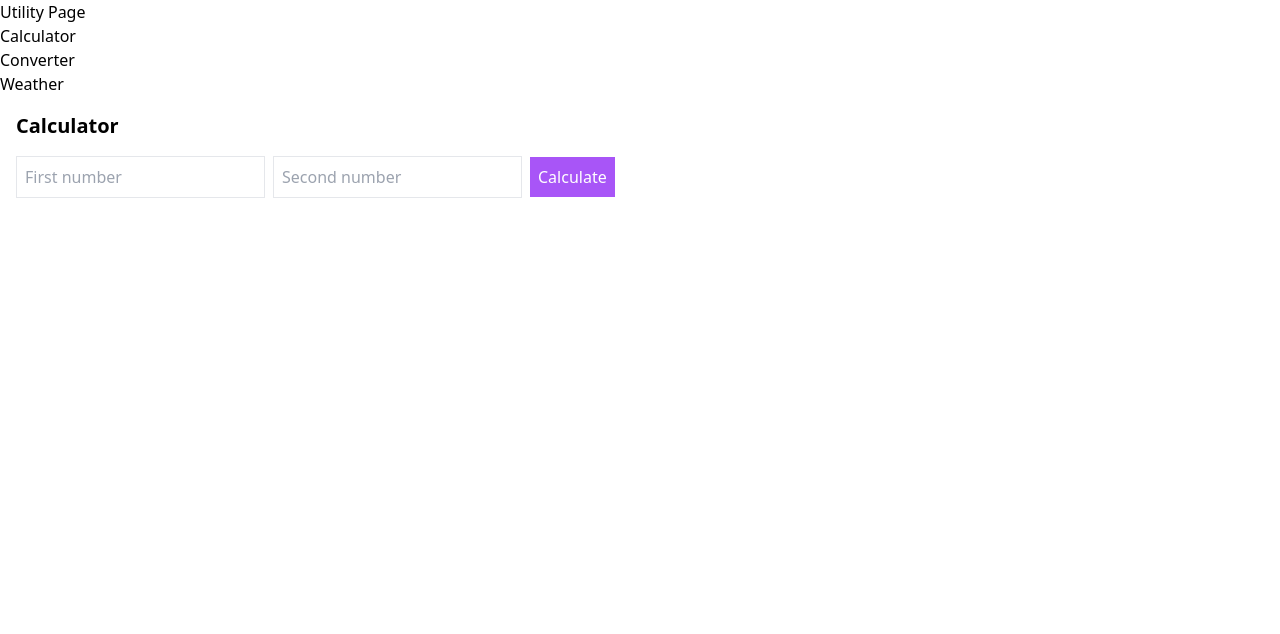
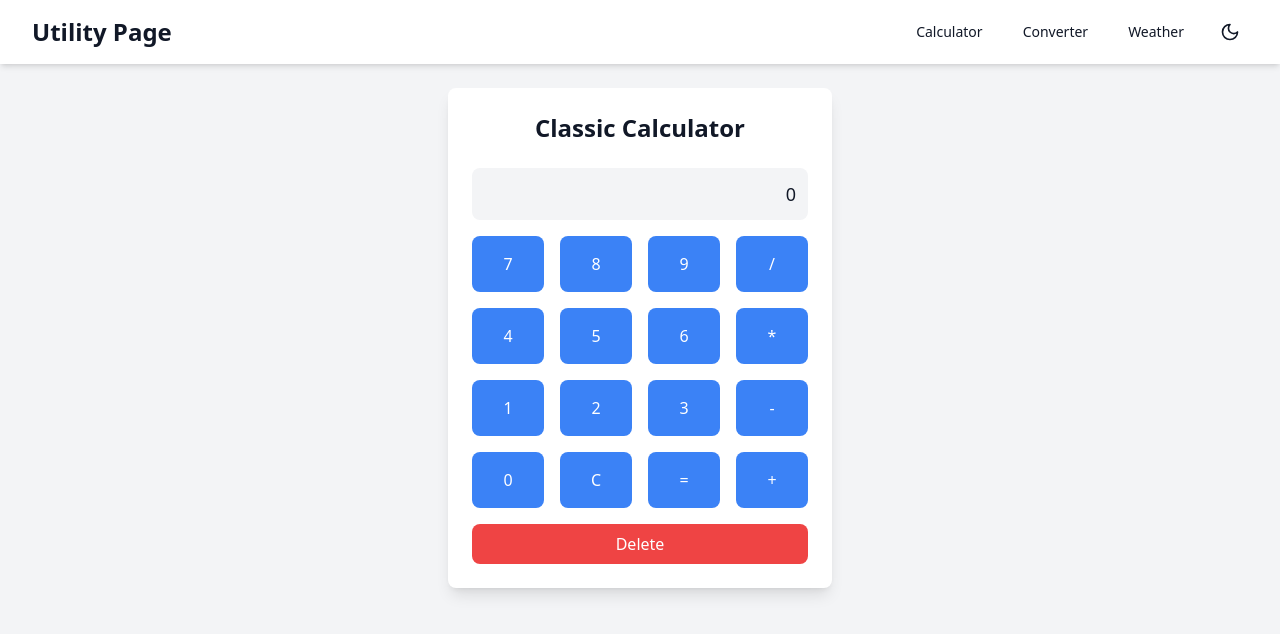
Before and after one commit to NinoZullo05/DevPortfolio, a React (Create React App) app: page /utility/calculator in a window 1280 px wide. Shown: the top 634 px of the page. Built offline with nearby package versions, Linux system fonts and the light colour scheme.

Commit message:
updated Utility UI

```diff
--- a/src/components/Calculator.jsx
+++ b/src/components/Calculator.jsx
@@ -1,38 +1,91 @@
 import React, { useState } from "react";
 
 const Calculator = () => {
-  const [num1, setNum1] = useState("");
-  const [num2, setNum2] = useState("");
+  const [input, setInput] = useState("");
   const [result, setResult] = useState(null);
 
-  const calculateSum = () => {
-    setResult(parseFloat(num1) + parseFloat(num2));
+  const handleButtonClick = (value) => {
+    setInput((prev) => prev + value);
+  };
+
+  const handleClear = () => {
+    setInput("");
+    setResult(null);
+  };
+
+  const handleDelete = () => {
+    setInput((prev) => prev.slice(0, -1));
+  };
+
+  const handleCalculate = () => {
+    try {
+      const evaluatedResult = eval(input);
+      setResult(evaluatedResult);
+    } catch (error) {
+      setResult("Error");
+    }
   };
 
   return (
-    <div className="p-4">
-      <h2 className="text-xl font-bold mb-4">Calculator</h2>
-      <input
-        type="number"
-        value={num1}
-        onChange={(e) => setNum1(e.target.value)}
-        className="border p-2"
-        placeholder="First number"
-      />
-      <input
-        type="number"
-        value={num2}
-        onChange={(e) => setNum2(e.target.value)}
-        className="ml-2 border p-2"
-        placeholder="Second number"
-      />
+    <div className="p-6 max-w-sm mx-auto bg-white dark:bg-gray-800 shadow-lg rounded-lg">
+      <h2 className="text-2xl font-bold mb-6 text-gray-900 dark:text-white text-center">
+        Classic Calculator
+      </h2>
+
+      <div className="mb-4 bg-gray-100 dark:bg-gray-700 p-3 rounded-lg text-right">
+        <div className="text-lg dark:text-white">{input || "0"}</div>
+        {result !== null && (
+          <div className="text-2xl font-bold dark:text-white">
+            = {result}
+          </div>
+        )}
+      </div>
+
+      <div className="grid grid-cols-4 gap-4">
+        {["7", "8", "9", "/"].map((btn) => (
+          <button
+            key={btn}
+            className="bg-blue-500 text-white p-4 rounded-lg hover:bg-blue-600 transition duration-300"
+            onClick={() => handleButtonClick(btn)}
+          >
+            {btn}
+          </button>
+        ))}
+        {["4", "5", "6", "*"].map((btn) => (
+          <button
+            key={btn}
+            className="bg-blue-500 text-white p-4 rounded-lg hover:bg-blue-600 transition duration-300"
+            onClick={() => handleButtonClick(btn)}
+          >
+            {btn}
+          </button>
+        ))}
+        {["1", "2", "3", "-"].map((btn) => (
+          <button
+            key={btn}
+            className="bg-blue-500 text-white p-4 rounded-lg hover:bg-blue-600 transition duration-300"
+            onClick={() => handleButtonClick(btn)}
+          >
+            {btn}
+          </button>
+        ))}
+        {["0", "C", "=", "+"].map((btn) => (
+          <button
+            key={btn}
+            className="bg-blue-500 text-white p-4 rounded-lg hover:bg-blue-600 transition duration-300"
+            onClick={() => (btn === "C" ? handleClear() : btn === "=" ? handleCalculate() : handleButtonClick(btn))}
+          >
+            {btn}
+          </button>
+        ))}
+      </div>
+
       <button
-        onClick={calculateSum}
-        className="ml-2 p-2 bg-light-purple dark:bg-dark-purple text-white"
+        onClick={handleDelete}
+        className="mt-4 bg-red-500 text-white w-full p-2 rounded-lg hover:bg-red-600 transition duration-300"
       >
-        Calculate
+        Delete
       </button>
-      {result !== null && <p className="mt-4">Result: {result}</p>}
     </div>
   );
 };
--- a/src/components/Converter.jsx
+++ b/src/components/Converter.jsx
@@ -1,33 +1,102 @@
-import React, { useState } from "react";
+import React, { useState, useEffect } from "react";
+import { RefreshCw } from "lucide-react";
 
 const Converter = () => {
   const [inputValue, setInputValue] = useState("");
   const [convertedValue, setConvertedValue] = useState(null);
+  const [conversionType, setConversionType] = useState("currency");
+  const [conversionUnit, setConversionUnit] = useState("USDToEUR");
+  const [rates, setRates] = useState(null);
+  const [error, setError] = useState(null);
+
+  const fetchExchangeRates = async () => {
+    const API_URL = `${process.env.REACT_APP_API_BASE_URL}/${process.env.REACT_APP_EXCHANGE_RATE_API_KEY}/latest/USD`;
+
+    try {
+      const response = await fetch(API_URL);
+      if (!response.ok) {
+        const errorResponse = await response.text();
+        console.error("Error response:", errorResponse);
+        throw new Error("Failed to fetch exchange rates");
+      }
+      const data = await response.json();
+      console.log("Conversion rates:", data.conversion_rates);
+      setRates(data.conversion_rates);
+    } catch (err) {
+      console.error("Error fetching exchange rates:", err.message);
+      setError(err.message);
+    }
+  };
 
   const handleConvert = () => {
-    const converted = parseFloat(inputValue) * 2; // Example conversion logic
-    setConvertedValue(converted);
+    if (conversionType === "currency" && rates) {
+      const currency = conversionUnit.slice(3);
+      const rate = rates[currency];
+      if (rate) {
+        const converted = parseFloat(inputValue) * rate;
+        setConvertedValue(converted.toFixed(2));
+      } else {
+        setError("Currency conversion rate not available.");
+      }
+    }
   };
 
+  const handleConversionTypeChange = (e) => {
+    setConversionType(e.target.value);
+    setConversionUnit("USDToEUR");
+  };
+
+  useEffect(() => {
+    if (conversionType === "currency") {
+      fetchExchangeRates();
+    }
+  }, [conversionType]);
+
   return (
-    <div className="p-4">
-      <h2 className="text-xl font-bold mb-4">Converter</h2>
+    <div className="bg-white dark:bg-gray-800 shadow-md rounded-lg p-6 max-w-md mx-auto">
+      <h2 className="text-2xl font-bold mb-4 text-center">Converter</h2>
+
+      <div className="flex flex-col space-y-4">
+        <select
+          value={conversionType}
+          onChange={handleConversionTypeChange}
+          className="border border-gray-300 dark:border-gray-600 p-2 rounded-md bg-white dark:bg-gray-700 text-gray-900 dark:text-white"
+        >
+          <option value="currency">Currency</option>
+        </select>
+
+        <select
+          value={conversionUnit}
+          onChange={(e) => setConversionUnit(e.target.value)}
+          className="border border-gray-300 dark:border-gray-600 p-2 rounded-md bg-white dark:bg-gray-700 text-gray-900 dark:text-white"
+        >
+          <option value="USDToEUR">USD to EUR</option>
+          <option value="EURToUSD">EUR to USD</option>
+        </select>
+
         <input
           type="number"
           value={inputValue}
           onChange={(e) => setInputValue(e.target.value)}
-        className="border p-2"
+          className="border border-gray-300 dark:border-gray-600 p-2 rounded-md bg-white dark:bg-gray-700 text-gray-900 dark:text-white"
           placeholder="Enter value"
         />
+
         <button
           onClick={handleConvert}
-        className="ml-2 p-2 bg-light-purple dark:bg-dark-purple text-white"
+          className="bg-blue-500 text-white p-2 rounded-md hover:bg-blue-600 transition duration-300 flex items-center justify-center"
         >
-        Convert
+          <RefreshCw size={20} className="mr-2" /> Convert
         </button>
+
         {convertedValue !== null && (
-        <p className="mt-4">Converted Value: {convertedValue}</p>
+          <p className="text-center mt-4">
+            Converted Value: <span className="font-bold">{convertedValue}</span>
+          </p>
         )}
+
+        {error && <p className="text-red-500 text-center">{error}</p>}
+      </div>
     </div>
   );
 };
--- a/src/components/Weather.jsx
+++ b/src/components/Weather.jsx
@@ -1,36 +1,91 @@
-import React, { useState } from "react";
+import React, { useState, useEffect } from "react";
+import { Search, Droplets, Wind } from "lucide-react";
 
 const Weather = () => {
   const [city, setCity] = useState("");
   const [weatherData, setWeatherData] = useState(null);
+  const [loading, setLoading] = useState(false);
+  const [error, setError] = useState(null);
 
-  const fetchWeather = () => {
-    // Mock fetching weather data
-    setWeatherData({ temperature: 25, description: "Sunny" });
+  const apiKey = process.env.REACT_APP_WEATHER_API_KEY;
+  const baseUrl = process.env.REACT_APP_WEATHER_API_BASE_URL;
+
+  const fetchWeather = async (cityName) => {
+    setLoading(true);
+    setError(null);
+    try {
+      const response = await fetch(
+        `${baseUrl}current.json?key=${apiKey}&q=${cityName}&aqi=no`
+      );
+      if (!response.ok) throw new Error("City not found");
+      const data = await response.json();
+      setWeatherData({
+        temp_c: data.current.temp_c,
+        location: `${data.location.name}, ${data.location.country}`,
+        humidity: data.current.humidity,
+        wind_kph: data.current.wind_kph,
+        condition: data.current.condition.text,
+      });
+    } catch (err) {
+      setError("City not found. Please try again.");
+    } finally {
+      setLoading(false);
+    }
   };
 
+  const handleSubmit = (e) => {
+    e.preventDefault();
+    if (city.trim()) fetchWeather(city);
+  };
+
+  useEffect(() => {
+    fetchWeather("Pristina");
+  }, []);
+
   return (
-    <div className="p-4">
-      <h2 className="text-xl font-bold mb-4">Weather</h2>
+    <div className="flex items-center justify-center p-4">
+      <div className="bg-blue-500 text-white p-6 rounded-lg shadow-lg w-full max-w-md">
+        <form onSubmit={handleSubmit} className="mb-4">
+          <div className="relative">
             <input
               type="text"
               value={city}
               onChange={(e) => setCity(e.target.value)}
-        className="border p-2"
-        placeholder="Enter city"
+              placeholder="Enter city name"
+              className="w-full py-2 pl-4 pr-10 rounded-full bg-white bg-opacity-20 text-white placeholder-white focus:ring-2 focus:ring-white focus:outline-none"
             />
-      <button
-        onClick={fetchWeather}
-        className="ml-2 p-2 bg-light-purple dark:bg-dark-purple text-white"
-      >
-        Get Weather
+            <button type="submit" className="absolute right-2 top-2">
+              <Search className="text-white" size={20} />
             </button>
-      {weatherData && (
-        <div className="mt-4">
-          <p>Temperature: {weatherData.temperature}°C</p>
-          <p>Description: {weatherData.description}</p>
+          </div>
+        </form>
+
+        {loading && <p className="text-center">Loading...</p>}
+        {error && <p className="text-center text-red-300">{error}</p>}
+
+        {weatherData && !loading && !error && (
+          <div>
+            <div className="flex justify-between items-center">
+              <div className="text-4xl font-bold">{weatherData.temp_c}°C</div>
+              <div className="text-right">
+                <div className="text-xl">{weatherData.condition}</div>
+                <div className="text-sm">{weatherData.location}</div>
+              </div>
+            </div>
+
+            <div className="flex justify-between mt-4 text-sm">
+              <div className="flex items-center">
+                <Droplets className="mr-1" size={18} />
+                <span>{weatherData.humidity}% Humidity</span>
+              </div>
+              <div className="flex items-center">
+                <Wind className="mr-1" size={18} />
+                <span>{weatherData.wind_kph} Km/h</span>
+              </div>
+            </div>
           </div>
         )}
+      </div>
     </div>
   );
 };
--- a/src/pages/UtilityPage.js
+++ b/src/pages/UtilityPage.js
@@ -1,26 +1,43 @@
-import { Outlet } from "react-router-dom";
+import React, { useState, useEffect } from "react";
+import { Outlet, Link } from "react-router-dom";
 import { ThemeProvider } from "../hooks/ThemeContext";
-import { Link } from "react-router-dom";
+import { Sun, Moon } from "lucide-react";
 
 const UtilityPage = () => {
+  const [darkMode, setDarkMode] = useState(false);
+
+  useEffect(() => {
+    if (darkMode) {
+      document.documentElement.classList.add('dark');
+    } else {
+      document.documentElement.classList.remove('dark');
+    }
+  }, [darkMode]);
+
   return (
     <ThemeProvider>
-      <div className="utility-page">
-        <h1>Utility Page</h1>
-        <ul>
-          <li>
-            <Link to="/utility/calculator">Calculator</Link>
-          </li>
-          <li>
-            <Link to="/utility/converter">Converter</Link>
-          </li>
-          <li>
-            <Link to="/utility/weather">Weather</Link>
-          </li>
-        </ul>
+      <div className="dark:bg-dark-bg bg-light-bg">
+      <div className={`min-h-screen ${darkMode ? 'dark' : ''} bg-gray-100 dark:bg-gray-900 text-gray-900 dark:text-white`}>
+        <nav className="bg-white dark:bg-gray-800 shadow-md">
+          <div className="max-w-7xl mx-auto px-4 sm:px-6 lg:px-8">
+            <div className="flex items-center justify-between h-16">
+              <h1 className="text-2xl font-bold">Utility Page</h1>
+              <div className="flex space-x-4">
+                <Link to="/utility/calculator" className="px-3 py-2 rounded-md text-sm font-medium hover:bg-gray-200 dark:hover:bg-gray-700">Calculator</Link>
+                <Link to="/utility/converter" className="px-3 py-2 rounded-md text-sm font-medium hover:bg-gray-200 dark:hover:bg-gray-700">Converter</Link>
+                <Link to="/utility/weather" className="px-3 py-2 rounded-md text-sm font-medium hover:bg-gray-200 dark:hover:bg-gray-700">Weather</Link>
+                <button onClick={() => setDarkMode(!darkMode)} className="p-2 rounded-full hover:bg-gray-200 dark:hover:bg-gray-700">
+                  {darkMode ? <Sun size={20} /> : <Moon size={20} />}
+                </button>
+              </div>
+            </div>
+          </div>
+        </nav>
 
-        {/* Nested routes will render here */}
-        <Outlet />
+        <main className="max-w-7xl mx-auto py-6 sm:px-6 lg:px-8">
+          <Outlet />
+        </main>
+      </div>
       </div>
     </ThemeProvider>
   );
```
Lines whose indentation alone changed are shown as unchanged.
